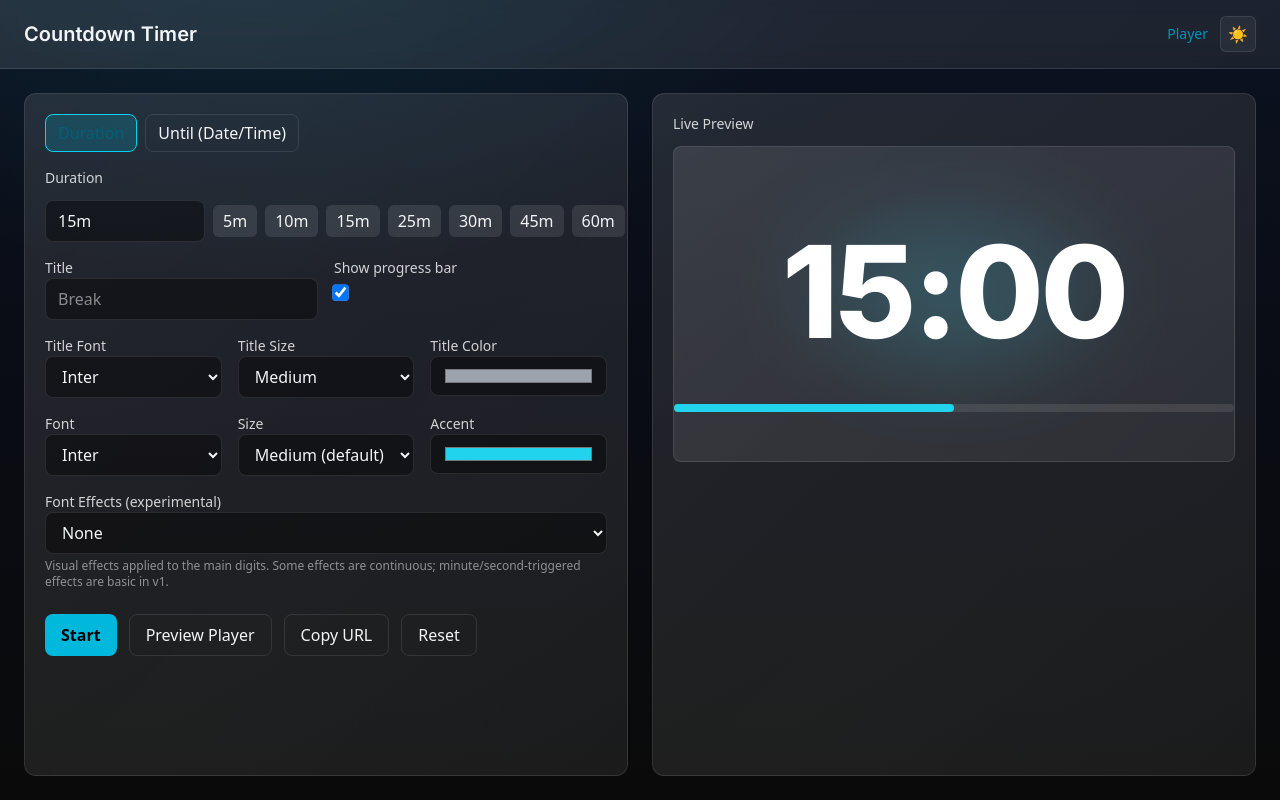
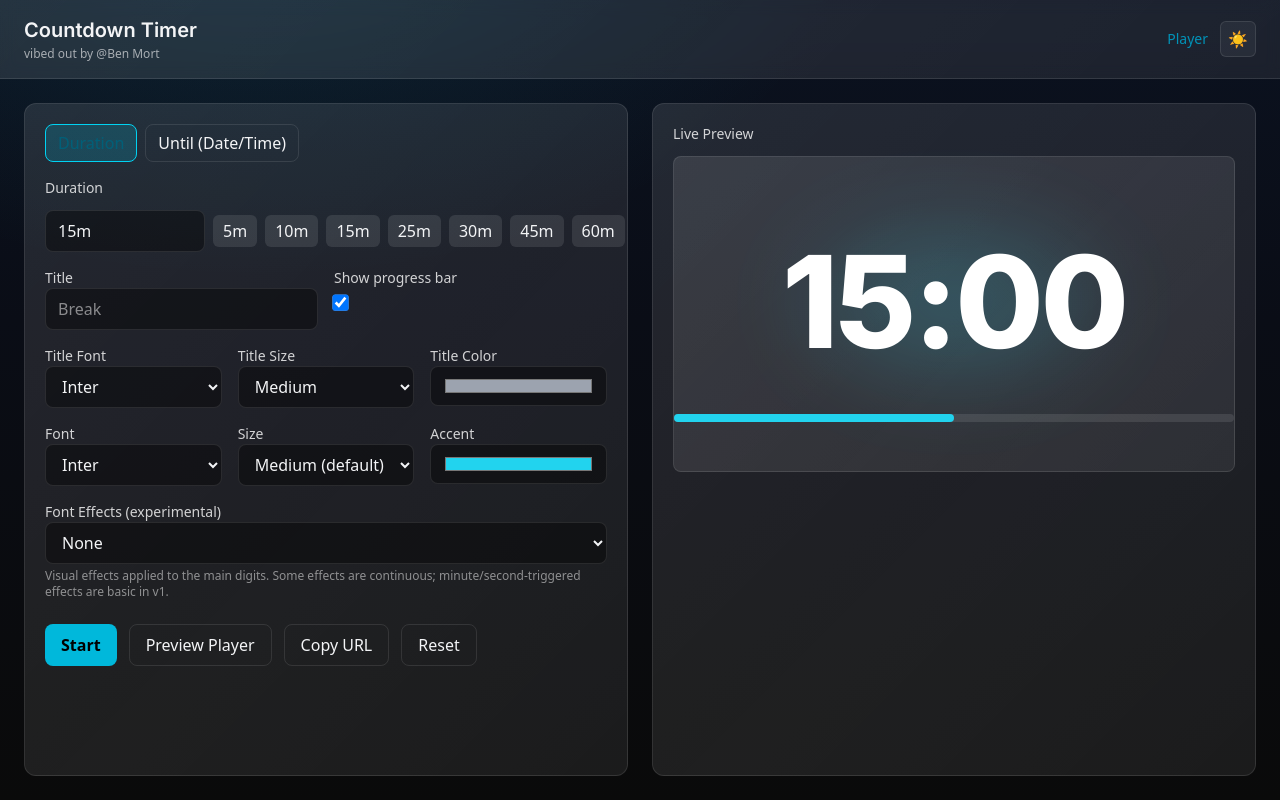
Before and after one commit to bmort/countdown-timer-gpt-5-test, a React (Vite) app in the folder web/: page / in a window 1280 px wide. Built offline with nearby package versions, Linux system fonts and the light colour scheme.

Commit message:
UI: add subtitle under title — 'vibed out by @Ben Mort'

```diff
--- a/web/src/pages/HomeEditor.tsx
+++ b/web/src/pages/HomeEditor.tsx
@@ -59,7 +59,10 @@ export function HomeEditor() {
   return (
     <div className="min-h-screen grid grid-rows-[auto_1fr]">
       <header className="px-6 py-4 border-b ui-border flex items-center justify-between ui-panel sticky top-0 backdrop-blur">
-        <h1 className="text-xl font-semibold font-inter">Countdown Timer</h1>
+        <div>
+          <h1 className="text-xl font-semibold font-inter">Countdown Timer</h1>
+          <p className="text-xs text-white/60 mt-0.5">vibed out by @Ben Mort</p>
+        </div>
         <div className="flex items-center gap-3">
           <a className="text-sm text-cyan-600 dark:text-cyan-300 hover:underline" href="/timer">Player</a>
           <ThemeToggle />
```
